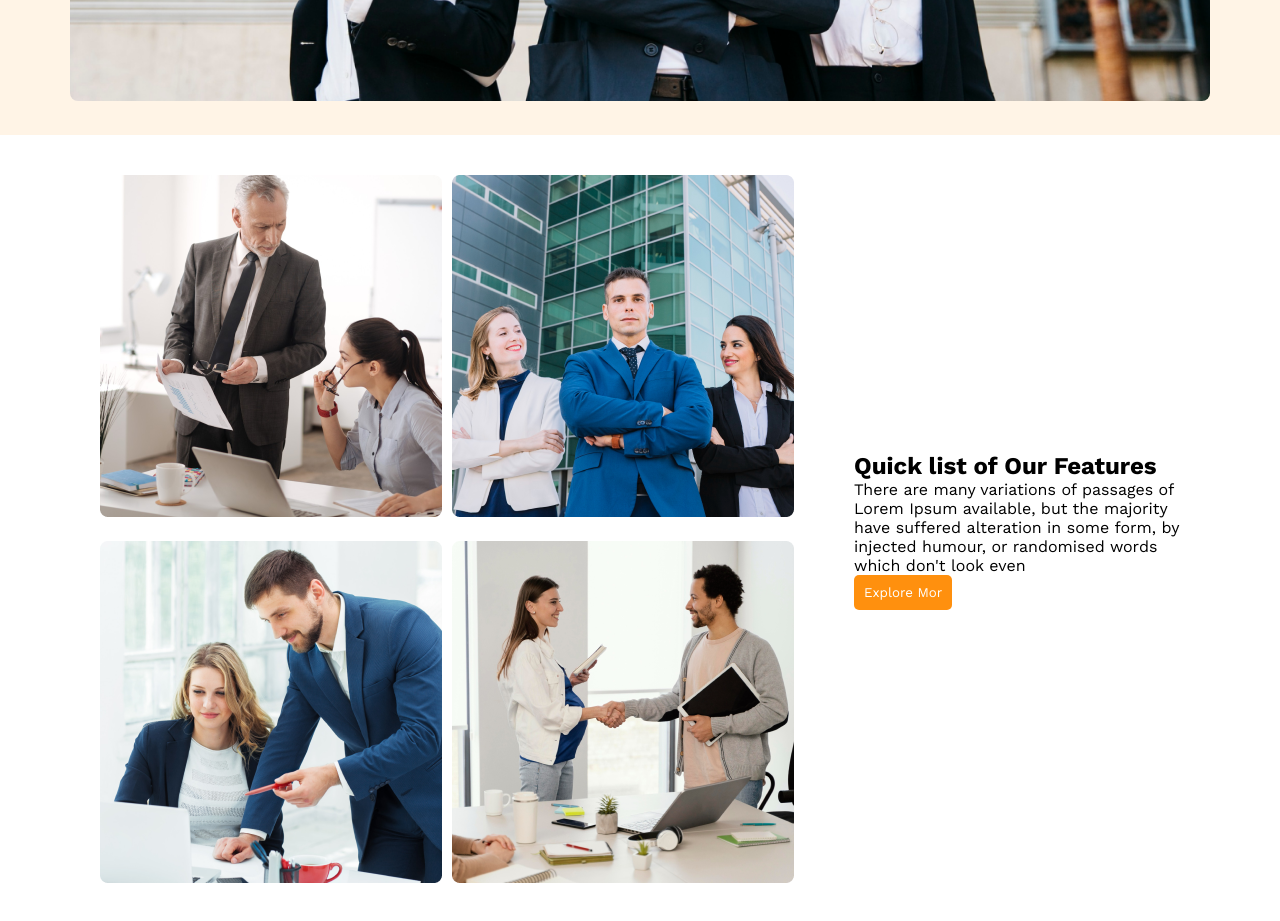
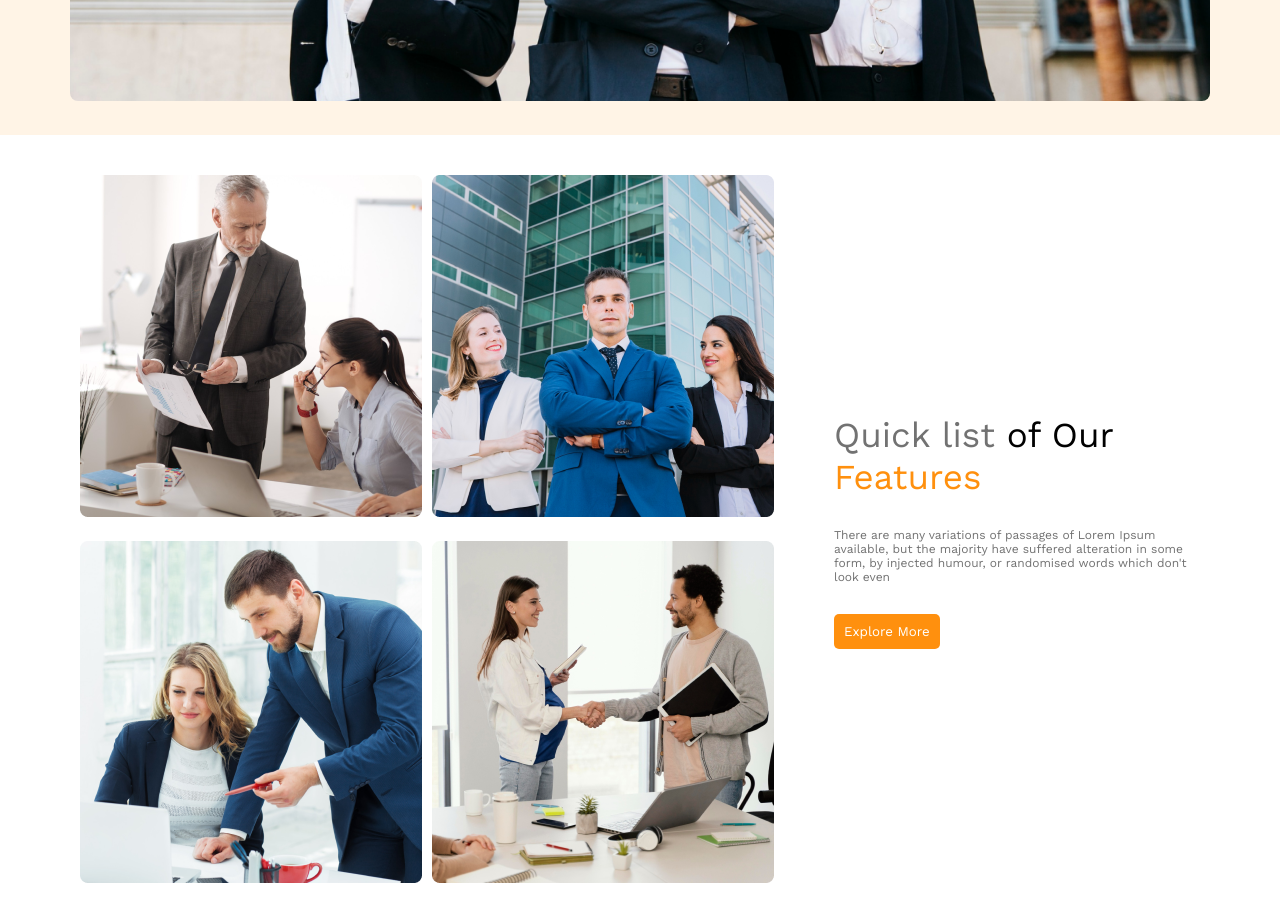
Before and after one commit to Royakash2/assignment--2, a plain HTML site: page index.html in a window 1280 px wide. Shown: the part 820-1741 px from the top of the page. Drawn offline with nearby package versions, Linux system fonts and the light colour scheme.

Commit message:
new section added

```diff
--- a/index.html
+++ b/index.html
@@ -59,11 +59,12 @@
                 </div>
             </div>
 
-            <div>
-                <h1 class="list-title">Quick list of Our Features</h1>
+            <div class="list-info">
+                <h1 class="list-title"><span class="quick-color"> Quick list</span> of Our <span class="featured-color">Features</span></h1>
                 <p class="list-discription">There are many variations of passages of Lorem Ipsum available, but the majority have suffered alteration in some form, by injected humour, or randomised words which don't look even</p>
-                <button class="btn">Explore Mor</button>
+                <button class="btn">Explore More</button>
             </div>
+            <!-- ------------featured list section end here------------- -->
         </section>
     </main>
 </body>
--- a/styles/styles.css
+++ b/styles/styles.css
@@ -89,9 +89,8 @@ header {
 .featured-list-container {
     display: flex;
     align-items: center;
-    text-align: left;
     gap: 60px;
-    padding: 40px 100px;
+    padding: 40px 80px;
 }
 
 .list-image-container {
@@ -105,3 +104,26 @@ header {
     width: 342px;
     height: 342px;
 }
+
+.list-info {
+    text-align: left;
+}
+
+.list-title {
+    font-weight: 500;
+    font-size: 35px;
+}
+.quick-color{
+    color: #727272;
+}
+.featured-color{
+color: #FF900E;
+}
+
+.list-discription {
+    font-weight: 200;
+    font-size: 12px;
+    color: #727272;
+    margin: 30px 0;
+}
+/* ---------featured list styles end -------- */
```
